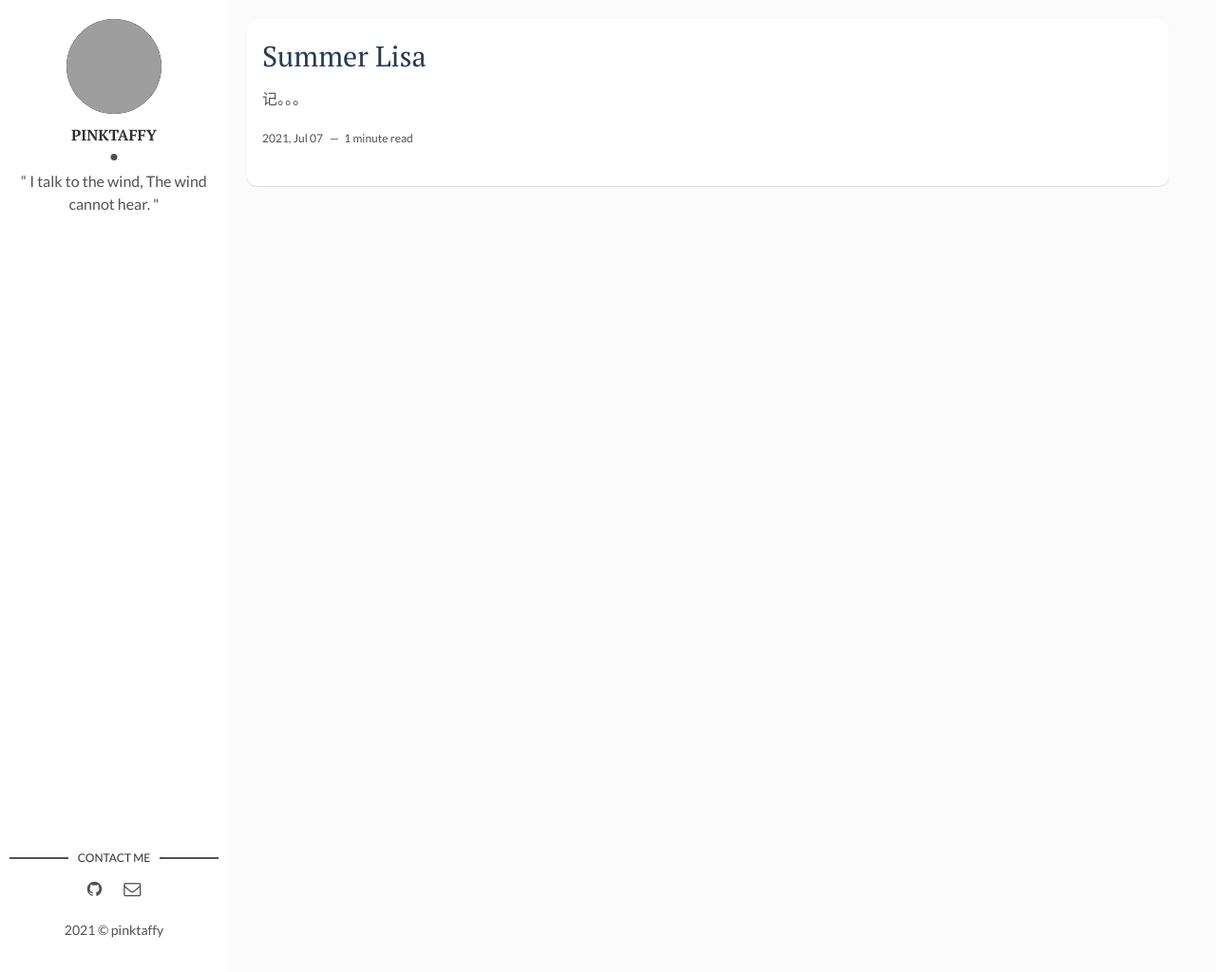
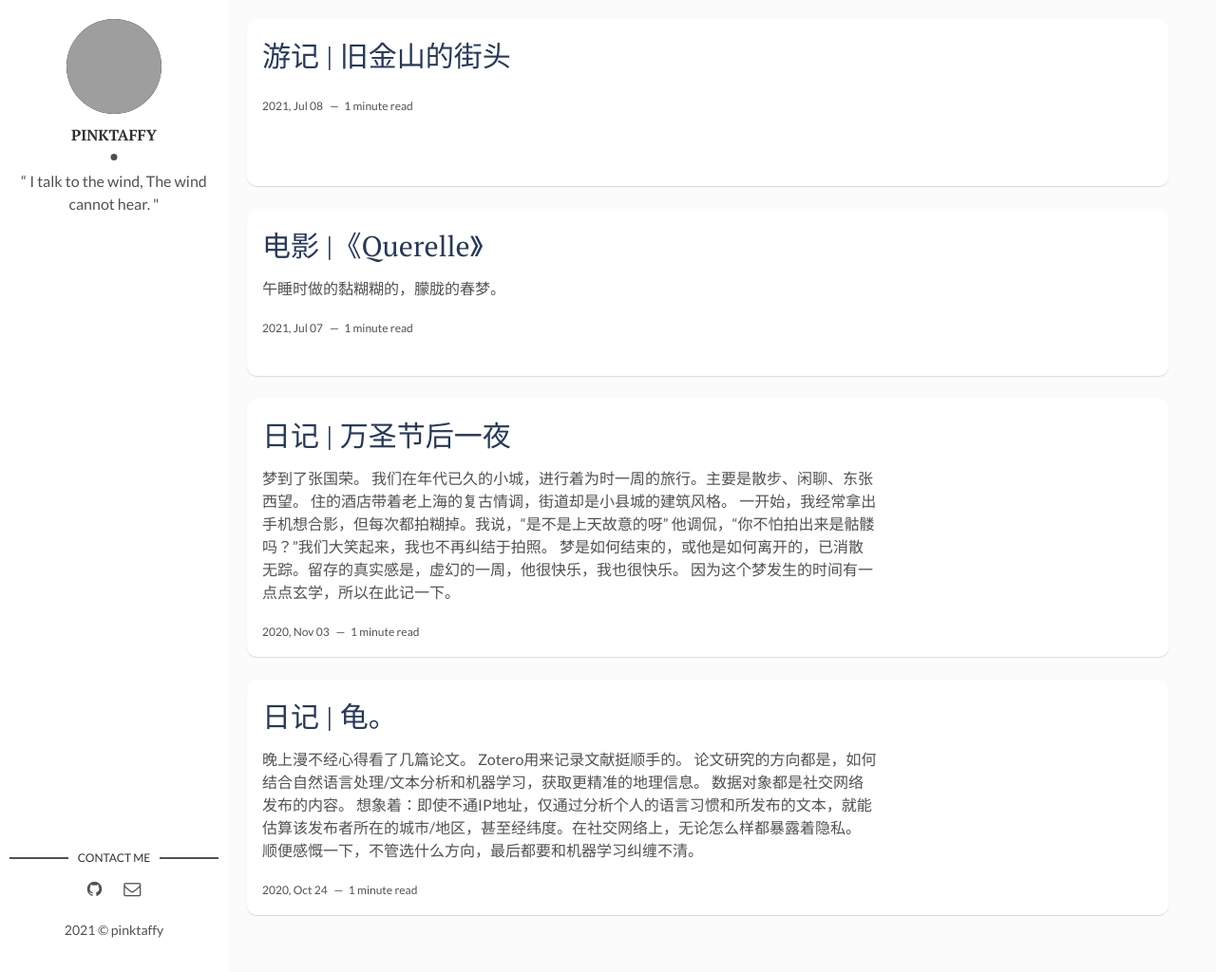
Before and after one commit to pinktaffy/orangepoint.gihub.io, a Jekyll site: the page built from index.html, in a window 1280 px wide and 1024 px high. Shown: the whole window at 95% size. Built offline with Jekyll 4.4.1, drawn with Linux system fonts in a browser that asks for light colours; the list of posts is cut into pages by our own code; grey boxes are pictures that could not be loaded.

Commit message:
new note

```diff
--- /dev/null
+++ b/_posts/2020-10-24-essay-drama.markdown
@@ -0,0 +1,17 @@
+---
+layout: post
+title:  "日记 | 龟。"
+date:   2020-10-24 17:13:38
+categories: diary
+---
+晚上漫不经心得看了几篇论文。
+
+Zotero用来记录文献挺顺手的。
+
+论文研究的方向都是，如何结合自然语言处理/文本分析和机器学习，获取更精准的地理信息。
+
+数据对象都是社交网络发布的内容。
+
+想象着：即使不通IP地址，仅通过分析个人的语言习惯和所发布的文本，就能估算该发布者所在的城市/地区，甚至经纬度。在社交网络上，无论怎么样都暴露着隐私。
+
+顺便感慨一下，不管选什么方向，最后都要和机器学习纠缠不清。
--- /dev/null
+++ b/_posts/2020-11-03-night-dream.markdown
@@ -0,0 +1,19 @@
+---
+layout: post
+title:  "日记 | 万圣节后一夜"
+date:   2020-11-03 01:46:05
+categories: diary
+---
+梦到了张国荣。
+
+我们在年代已久的小城，进行着为时一周的旅行。主要是散步、闲聊、东张西望。
+
+住的酒店带着老上海的复古情调，街道却是小县城的建筑风格。
+
+一开始，我经常拿出手机想合影，但每次都拍糊掉。我说，“是不是上天故意的呀”
+
+他调侃，“你不怕拍出来是骷髅吗？”我们大笑起来，我也不再纠结于拍照。
+
+梦是如何结束的，或他是如何离开的，已消散无踪。留存的真实感是，虚幻的一周，他很快乐，我也很快乐。
+
+因为这个梦发生的时间有一点点玄学，所以在此记一下。
--- /dev/null
+++ b/_posts/2021-07-07-sf-travel.markdown
@@ -0,0 +1,6 @@
+---
+layout: post
+title:  "游记 | 旧金山的街头"
+date:   2021-07-07 20:02:41 -0700
+categories: travel
+---
--- a/_posts/2021-07-07-summer-lisa.markdown
+++ b/_posts/2021-07-07-summer-lisa.markdown
@@ -1,7 +1,7 @@
 ---
 layout: post
-title:  "Summer Lisa"
+title:  "电影 |《Querelle》"
 date:   2021-07-07 12:47:41 -0700
 categories: movie
 ---
-记。。。
+午睡时做的黏糊糊的，朦胧的春梦。
```
Also changed, not shown: Gemfile.lock, 1 other file.
